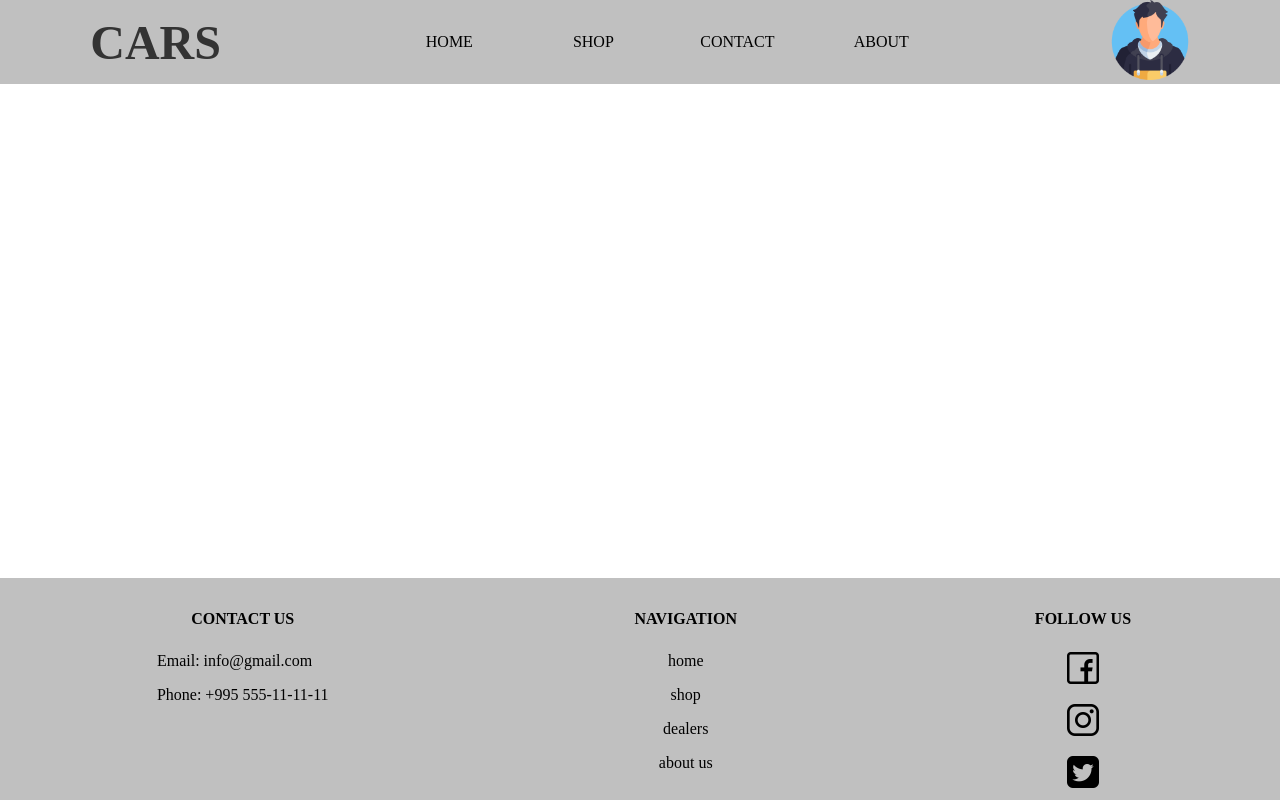
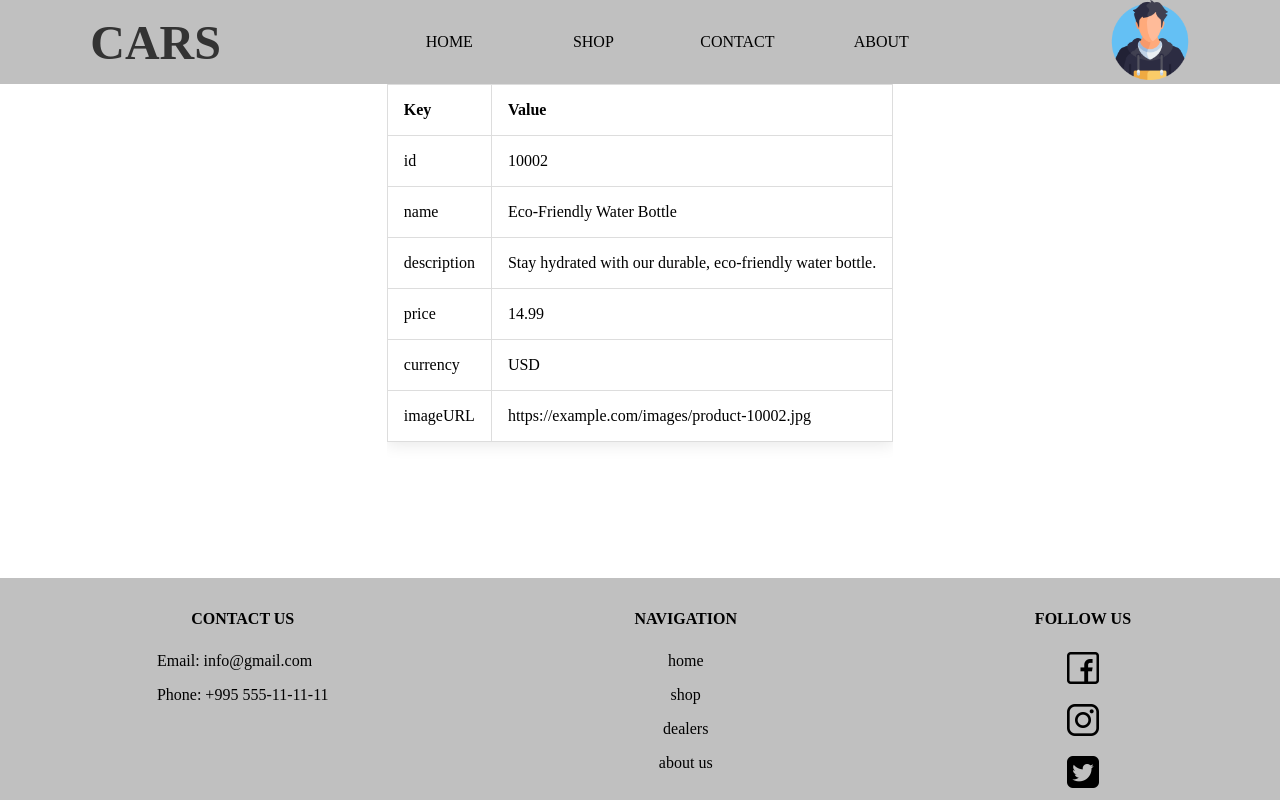
Before and after one commit to lukaabramishvili/tbc-project, a React (Vite) app: page /assigment-3 in a window 1280 px wide. Built offline with nearby package versions, Linux system fonts and the light colour scheme.

Commit message:
added assigment-3 task

```diff
--- a/src/App.jsx
+++ b/src/App.jsx
@@ -6,6 +6,7 @@ import Home from "./components/Home/Home";
 import Shop from "./components/Shop/Shop";
 import Contact from "./components/Contact/Contact";
 import About from "./components/About/About";
+import Assigment3 from "./components/Assigment3/Assigment3"
 
 function App() {
   return (
@@ -18,6 +19,7 @@ function App() {
           <Route path="/shop" element={<Shop />} />
           <Route path="/contact" element={<Contact />} />
           <Route path="/about" element={<About />} />
+          <Route path="/assigment-3" element={<Assigment3 />} />
         </Routes>
         </div>
         <Footer />
--- /dev/null
+++ b/src/components/Assigment3/Assigment3.css
@@ -0,0 +1,22 @@
+h2 {
+    text-align: center;
+    margin-bottom: 1.5rem;
+}
+
+table {
+    width: 100%;
+    border-collapse: collapse;
+    margin: 0 auto;
+    background-color: white;
+    box-shadow: 0 0.1rem 1rem rgba(0, 0, 0, 0.1);
+}
+
+th, td {
+    border: 1px solid #ddd;
+    padding: 1rem;
+    text-align: left;
+}
+
+tr:hover {
+    background-color: #ddd;
+}
--- /dev/null
+++ b/src/components/Assigment3/Assigment3.jsx
@@ -0,0 +1,41 @@
+import React from 'react';
+import "./Assigment3.css"
+
+const ProductDetails = () => {
+  const obj = {
+    id: '10002',
+    name: 'Eco-Friendly Water Bottle',
+    description: 'Stay hydrated with our durable, eco-friendly water bottle.',
+    price: 14.99,
+    currency: 'USD',
+    imageURL: 'https://example.com/images/product-10002.jpg',
+  };
+
+  const list = Object.entries(obj).reduce((acc, [key, value]) => {
+    acc.push(
+      <tr key={key}>
+        <td>{key}</td>
+        <td>{value}</td>
+      </tr>
+    );
+    return acc;
+  }, []);
+
+  return (
+    <div>
+      <table>
+        <thead>
+          <tr>
+            <th>Key</th>
+            <th>Value</th>
+          </tr>
+        </thead>
+        <tbody>
+          {list}
+        </tbody>
+      </table>
+    </div>
+  );
+};
+
+export default ProductDetails;
```
